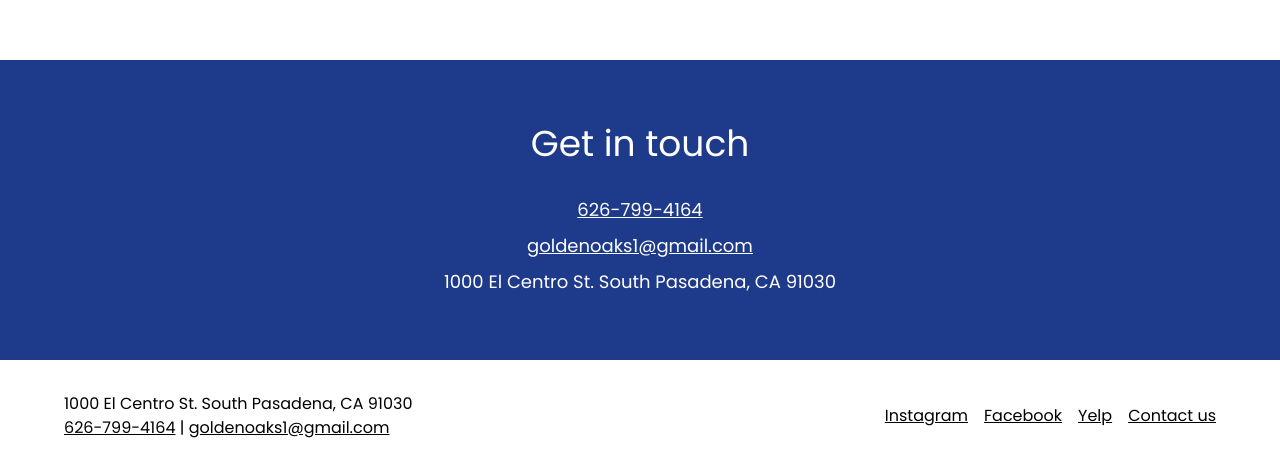
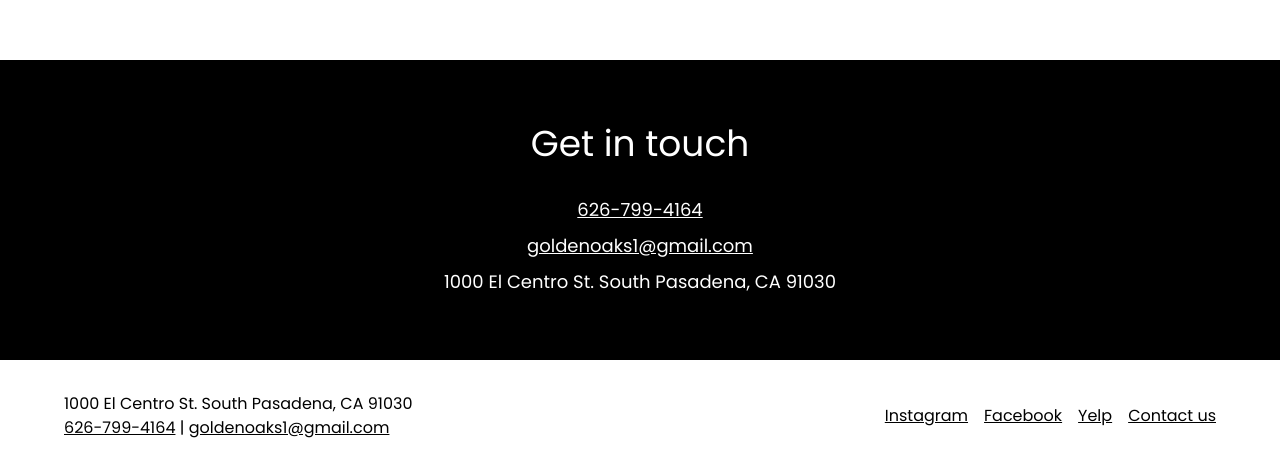
Before and after one commit to FairviewVentures/goldenoaks, a Next.js app: page / in a window 1280 px wide. Shown: the part 3048-3520 px from the top of the page. Built offline with nearby package versions, Linux system fonts and the light colour scheme.

Commit message:
Make the home contact section black

```diff
--- a/app/page.tsx
+++ b/app/page.tsx
@@ -101,7 +101,7 @@ export default function Home() {
           className="w-full md:h-[640px]"
         ></iframe>
       </section>
-      <section className="flex flex-col items-center justify-center gap-8 bg-blue-900 py-16 text-white">
+      <section className="flex flex-col items-center justify-center gap-8 bg-black py-16 text-white">
         <div className="flex flex-col gap-4 md:items-center">
           <h2 className="text-3xl md:text-center md:text-4xl">Get in touch</h2>
         </div>
```
